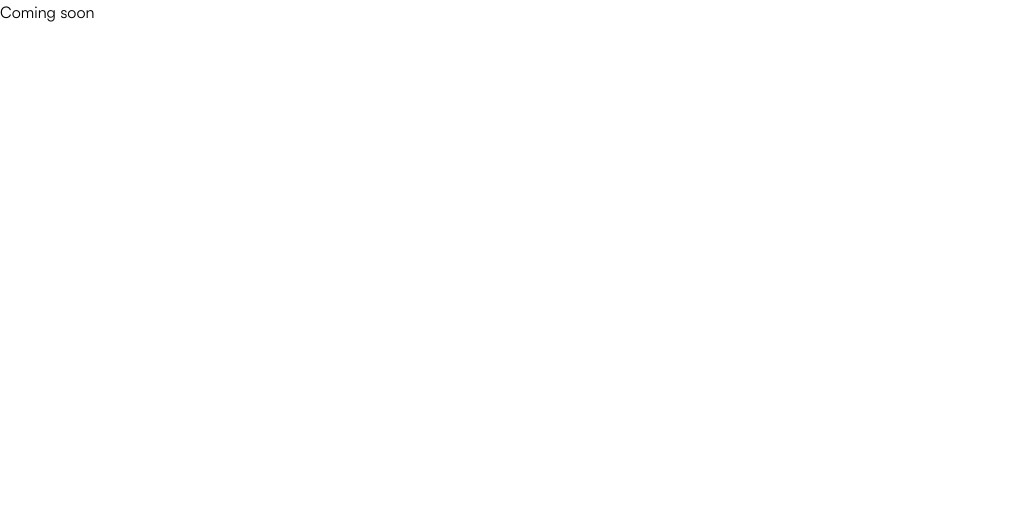
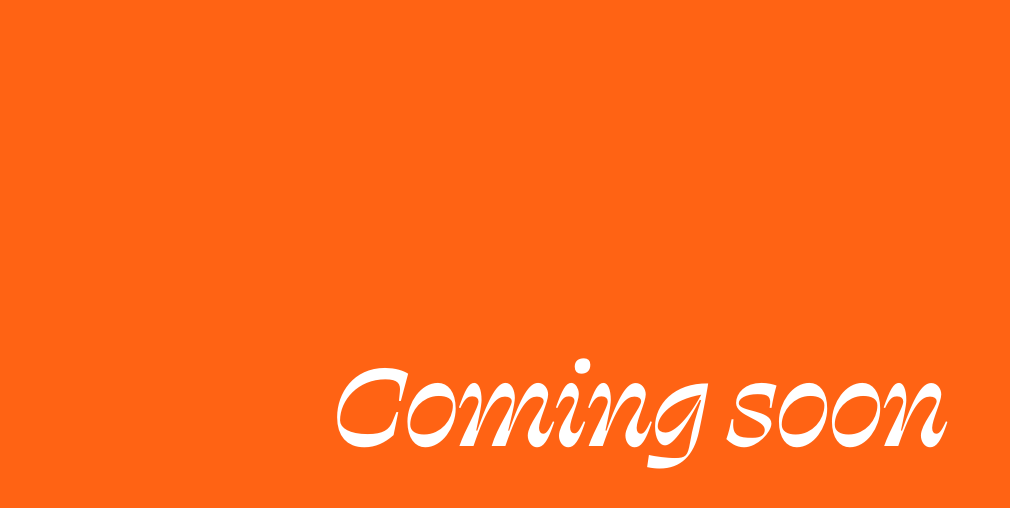
Before and after one commit to fadadOussama/agency, a Next.js app: page / in a window 1280 px wide. Shown: the top 508 px of the page, without its empty margins (0-1010 px from the left). Built offline with nearby package versions, Linux system fonts and the light colour scheme.

Commit message:
update: coming soon text

```diff
--- a/src/app/page.tsx
+++ b/src/app/page.tsx
@@ -1,6 +1,7 @@
-
 export default function page() {
   return (
-    <div>Coming soon</div>
+    <div className="grid h-screen w-full place-items-center font-swearDisplay text-9xl leading-none bg-ornge text-white">
+      Coming soon
+    </div>
   );
 }
```
